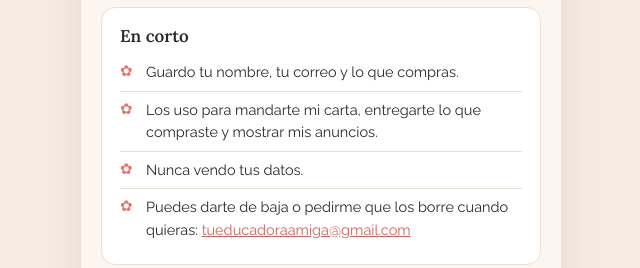
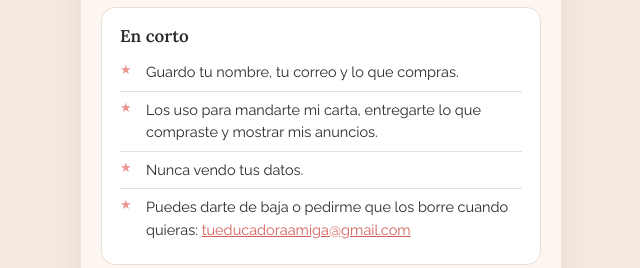
Before and after one commit to arthurchasta/tueducadoraamiga, a plain HTML site: page privacidad/index.html in a window 1280 px wide. Shown: the part 249-517 px from the top of the page, 319-959 px from the left. Drawn offline with Linux system fonts and the light colour scheme.

Commit message:
Privacidad: estrellas en vez de flores en el resumen
Co-Authored-By: Claude Opus 5.5 <noreply@anthropic.com>

```diff
--- a/privacidad/index.html
+++ b/privacidad/index.html
@@ -42,7 +42,8 @@
       left: 0;
       top: 6px;
       color: var(--color-coral);
-      font-size: 15px;
+      font-size: 13px;
+      opacity: 0.75;
     }
     .priv-corto li:first-child span { top: 1px; }
     .priv-fecha { font-size: 11px; color: var(--color-gray-light); margin: 6px 0 18px; text-align: center; }
@@ -114,10 +115,10 @@
       <section class="priv-corto">
         <h2>En corto</h2>
         <ul>
-          <li><span>✿</span>Guardo tu nombre, tu correo y lo que compras.</li>
-          <li><span>✿</span>Los uso para mandarte mi carta, entregarte lo que compraste y mostrar mis anuncios.</li>
-          <li><span>✿</span>Nunca vendo tus datos.</li>
-          <li><span>✿</span>Puedes darte de baja o pedirme que los borre cuando quieras: <a href="mailto:tueducadoraamiga@gmail.com">tueducadoraamiga@gmail.com</a></li>
+          <li><span>★</span>Guardo tu nombre, tu correo y lo que compras.</li>
+          <li><span>★</span>Los uso para mandarte mi carta, entregarte lo que compraste y mostrar mis anuncios.</li>
+          <li><span>★</span>Nunca vendo tus datos.</li>
+          <li><span>★</span>Puedes darte de baja o pedirme que los borre cuando quieras: <a href="mailto:tueducadoraamiga@gmail.com">tueducadoraamiga@gmail.com</a></li>
         </ul>
       </section>
       <p class="priv-fecha">Actualizada el 24 de noviembre de 2026</p>
```
